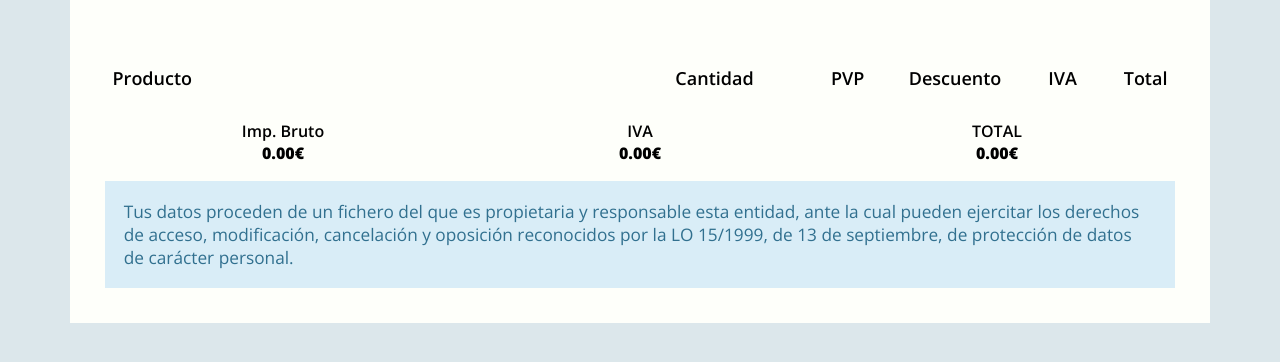
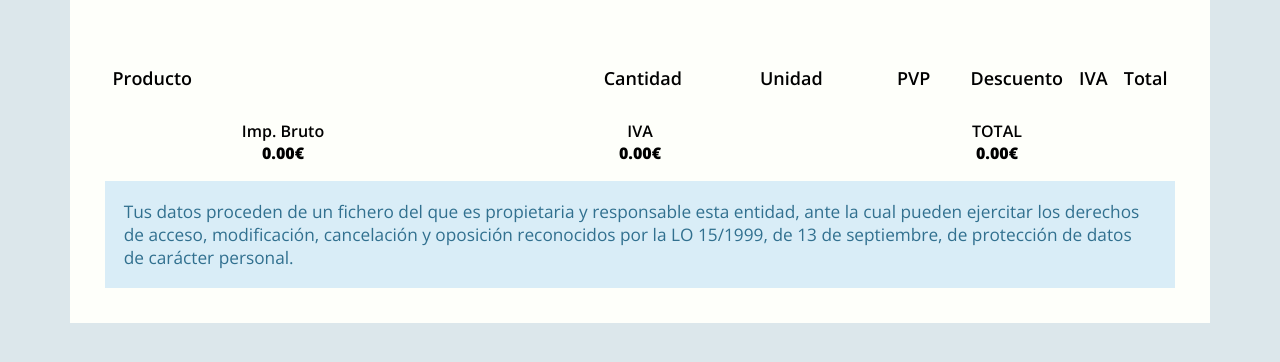
Before and after one commit to mauricioagudelo/aplicoop, a PHP site: page /factura.php?id=1 in a window 1280 px wide. Shown: the part 346-708 px from the top of the page. Run offline with PHP 8.4, Linux system fonts and the light colour scheme; a user stored in the database is signed in; data comes from the database, SQL or seed files in the repository; data that the repository does not hold is empty; a stand-in replaces the project's code that opens the database connection; some libraries are stand-ins or nearby versions.

Commit message:
add new column for units

```diff
--- a/cmda2.php
+++ b/cmda2.php
@@ -568,6 +568,7 @@ if ($_SESSION['image_is_logged_in'] == 'true') {
                         <tr style="font-size:18px;" valign="baseline">
                             <td width="50%" align="left" class="u-text-semibold">Producto</u></td>
                             <td width="20%" align="center" class="u-text-semibold">Cantidad</td>
+                            <td width="20%" align="center" class="u-text-semibold">Unidad</td>
                             <td width="10%" align="center" class="u-text-semibold">PVP<sup>*</sup></td>
                             <td width="10%" align="center" class="u-text-semibold">Descuento</td>
                             <td width="10%" align="right" class="u-text-semibold">Total</td>
@@ -624,7 +625,8 @@ if ($_SESSION['image_is_logged_in'] == 'true') {
                             }
 
                             print('<tr class="cos16"><td>' . $clref . ' - ' . $nomprod . ' - ' . $nomprod2 . '</td>
-				<td align="center">' . ($qdec + 0). ' ' . $unitat . '</td>
+				<td align="center">' . ($qdec + 0). '</td>
+				<td align="center">' . $unitat . '</td>
 				<td align="center">' . $pvp . '&#8364;</td>
 				' . $w_desco . '
 				<td align="right">' . $qtot . '&#8364;</td></tr>');
--- a/factura.php
+++ b/factura.php
@@ -129,6 +129,7 @@ if ($_SESSION['image_is_logged_in'] == 'true' OR ($_GET['id'] != "" AND strlen($
 
 				<td width="50%" align="left" class="u-text-semibold">Producto</u></td>
 				<td width="15%" align="center" class="u-text-semibold">Cantidad</td>
+				<td width="15%" align="center" class="u-text-semibold">Unidad</td>
 				<td width="10%" align="center" class="u-text-semibold">PVP</td>
 				<td width="10%" align="center" class="u-text-semibold">Descuento</td>
 				<td width="10%" align="center" class="u-text-semibold">IVA</td>
@@ -173,7 +174,8 @@ if ($_SESSION['image_is_logged_in'] == 'true' OR ($_GET['id'] != "" AND strlen($
 
 				<tr class="cos">
 				<td><?php echo $ref.' - '.$nomprod; ?></td>
-				<td align="center"><?php echo ($cistella + 0).' '.$unitat; ?></td>
+				<td align="center"><?php echo ($cistella + 0); ?></td>
+				<td align="center"><?php echo $unitat; ?></td>
 				<td align="center"><?php echo $preu; ?>&#8364;</td>
 				<td align="center"><?php echo $v_descompte; ?></td>
 				<td align="center"><?php echo $v_iva; ?></td>
```
